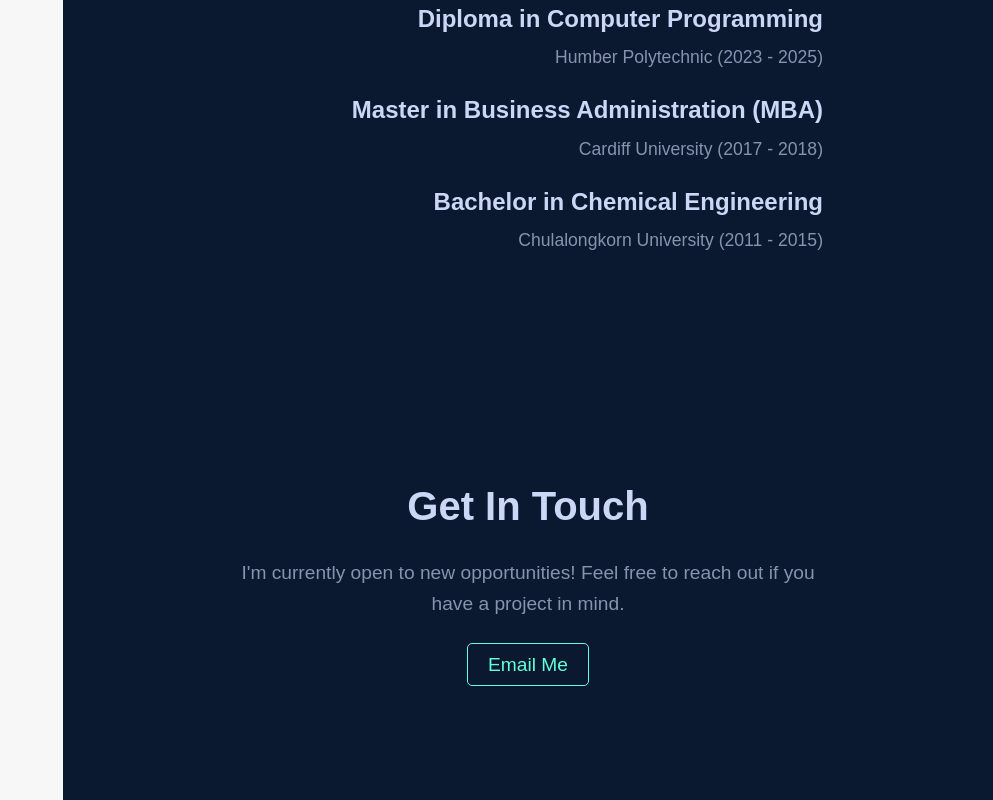
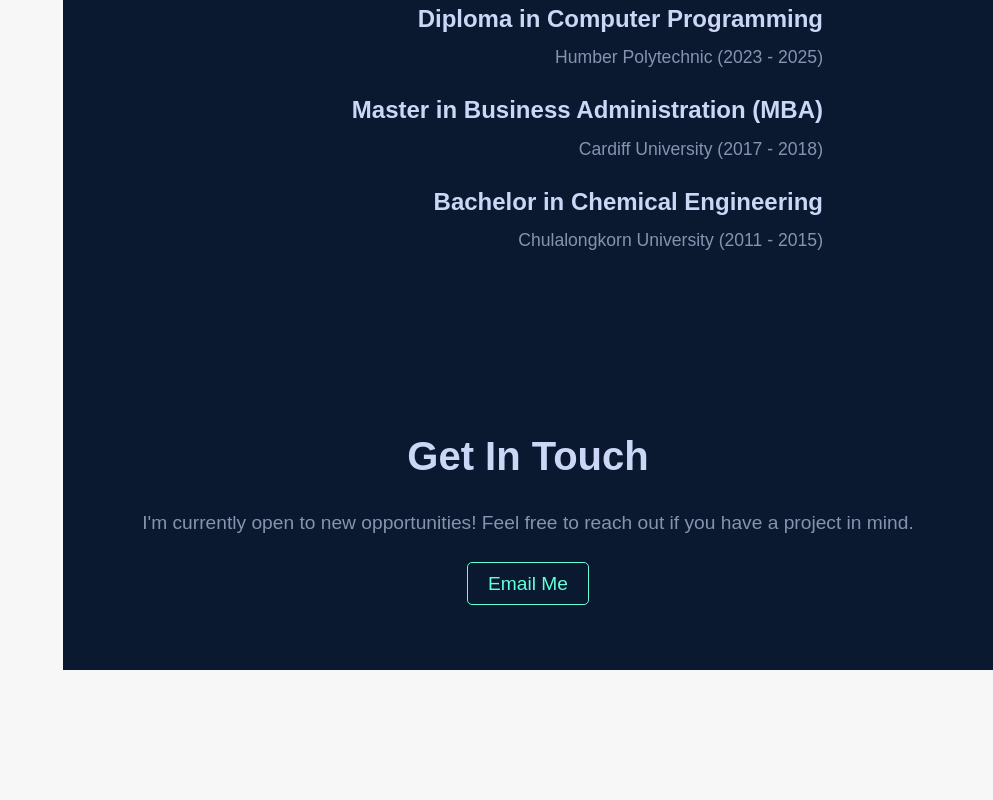
Before and after one commit to chanonpu/chanonpu.github.io, a React (Create React App) app: page / in a window 1280 px wide. Shown: the part 2473-3273 px from the top of the page, without its empty margins (287-1280 px from the left). After the commit the page ends 3143 px from the top, so only its background shows below. Built offline with nearby package versions, Linux system fonts and the light colour scheme.

Commit message:
fix contact part

```diff
--- a/src/components/Contact.js
+++ b/src/components/Contact.js
@@ -4,7 +4,7 @@
 const ContactSection = styled.section`
   background-color: #0a192f;
   color: #ccd6f6;
-  padding: 100px 150px;
+  padding: 50px 20px; /* Adjusted padding for mobile */
   text-align: center;
 
   h2 {
@@ -32,6 +32,23 @@
     background-color: #64ffda;
     color: #0a192f;
   }
+
+  @media (max-width: 768px) {
+    padding: 50px 20px; /* Keep padding consistent for mobile */
+
+    h2 {
+      font-size: 2rem; /* Slightly smaller font size for headings */
+    }
+
+    p {
+      font-size: 1rem; /* Smaller font size for paragraphs */
+    }
+
+    a {
+      padding: 12px 25px; /* Adjust button padding for a larger clickable area */
+      font-size: 1.2rem; /* Consistent font size for the link */
+    }
+  }
 `;
 
 const Contact = () => (
```
